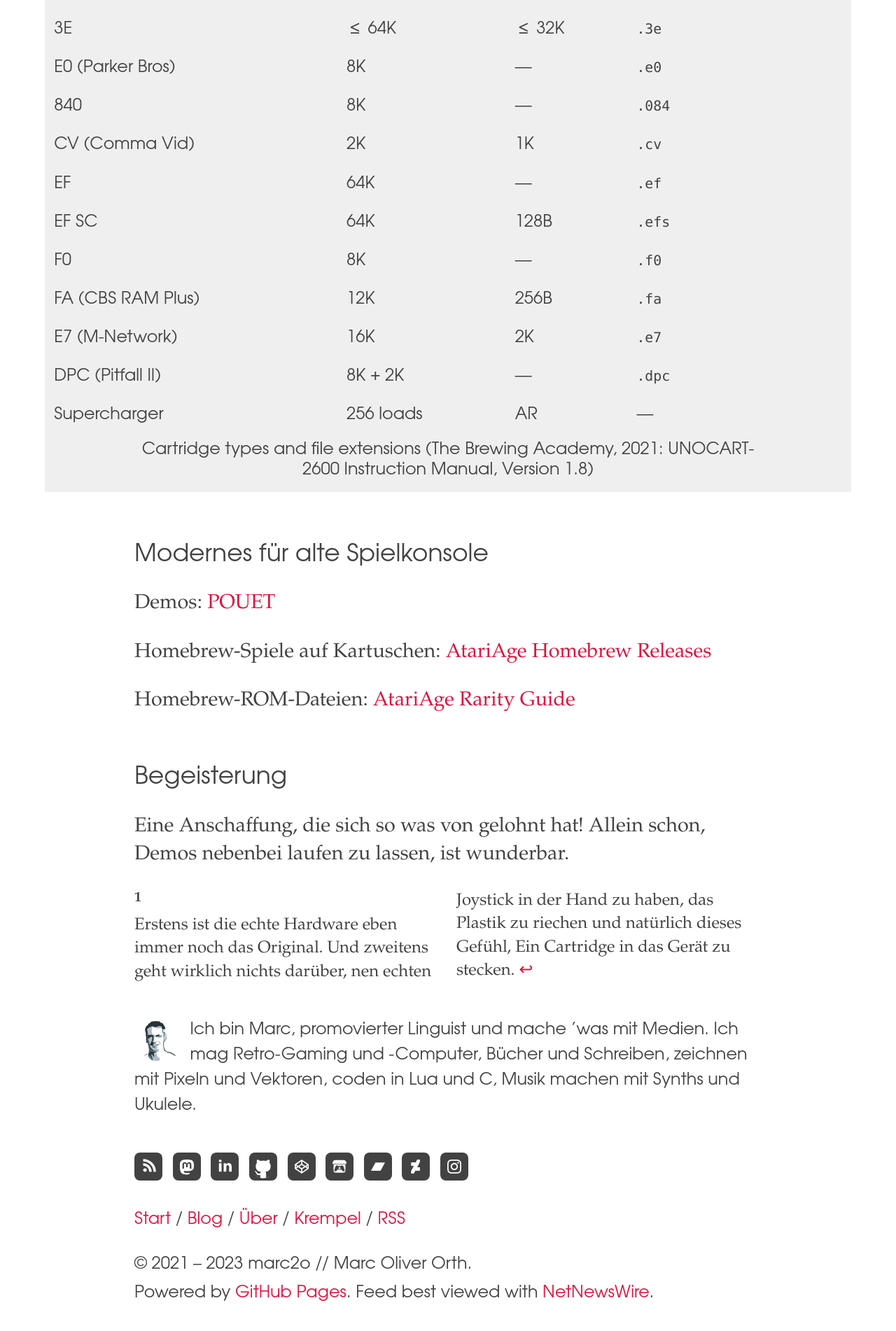
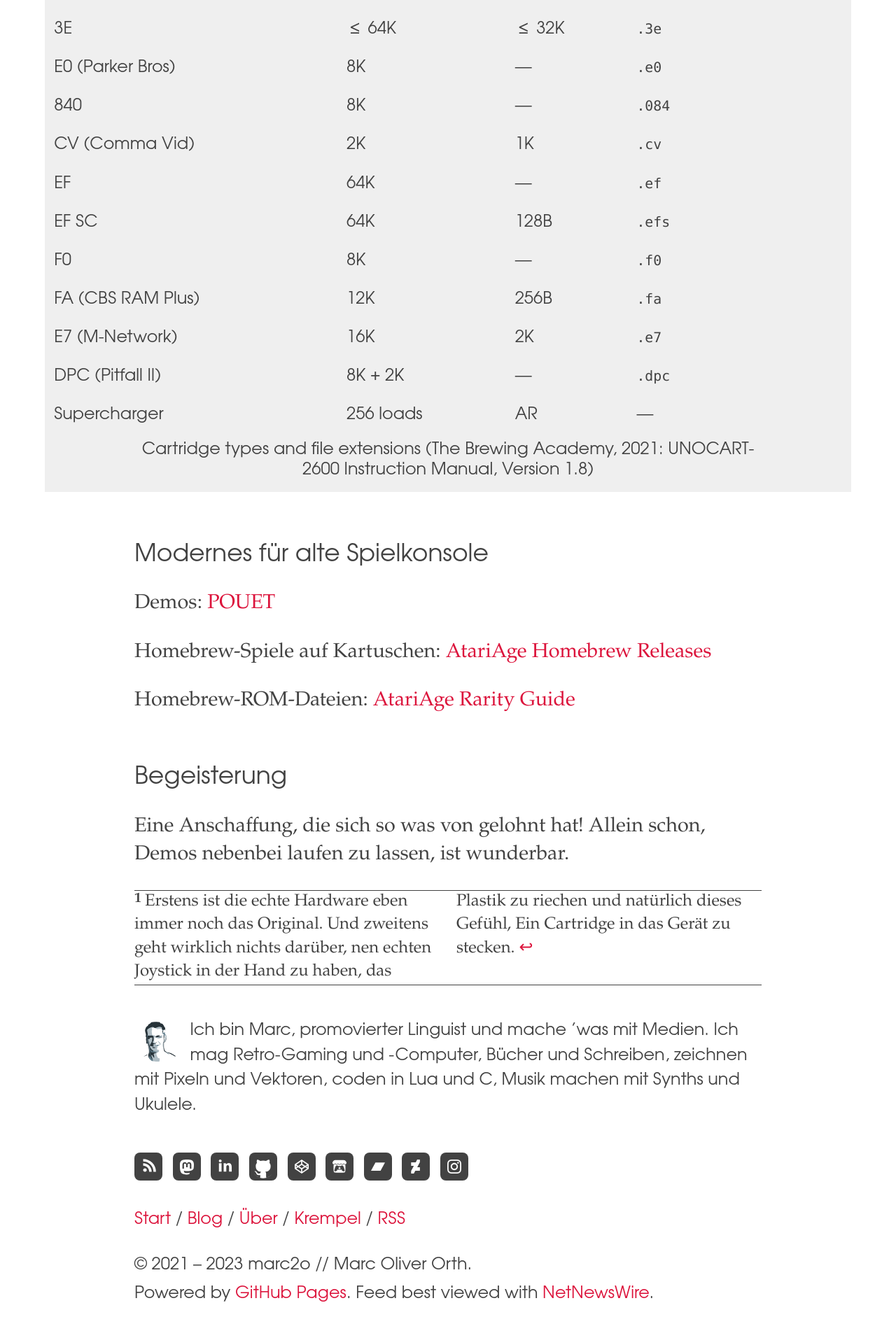
Before and after one commit to marc2o/marc2o.github.io, a Jekyll site: the page built from _posts/2021-07-16-UNOCART-2600.md, in a window 1280 px wide. Shown: the part 3806-5708 px from the top of the page at 70% size. Built offline with Jekyll 4.4.1, drawn with Linux system fonts in a browser that asks for light colours.

Commit message:
Update article.css

```diff
--- a/assets/css/article.css
+++ b/assets/css/article.css
@@ -137,6 +137,8 @@ article ol>li:not(:first-of-type) {
 }
 
 .footnotes ol {
+    border-top: 1px solid var(--text-color);
+    border-bottom: 1px solid var(--text-color);
     counter-reset: item;
     list-style-type: none;
     padding-left: 0;
@@ -153,7 +155,7 @@ article ol>li:not(:first-of-type) {
     font-weight: 800;
     font-size: 0.83em;
     font-variant-numeric: oldstyle-nums;
-    display: inline;
+    float: left;
 }
 
 .footnotes ol li {
```
